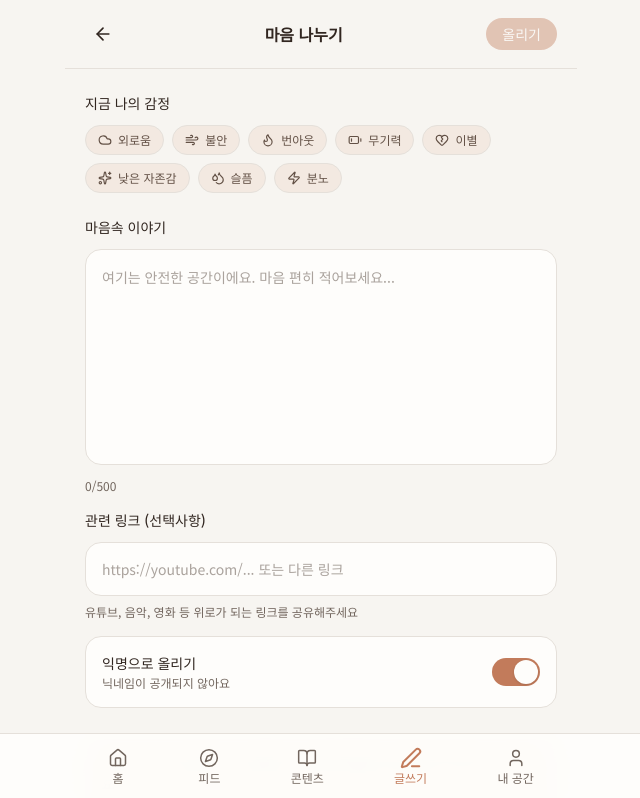
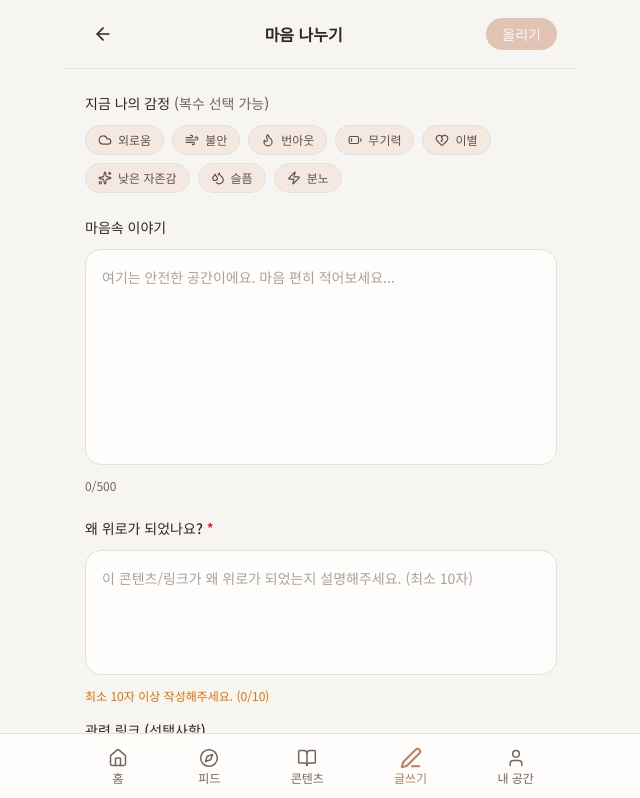
Before and after one commit to infofiKk-source/-, a Next.js app: page /post/new in a window 1280 px wide. Shown: the top 798 px of the page, without its empty margins (319-959 px from the left). Built offline with nearby package versions, Linux system fonts and the light colour scheme; no server answers.

Commit message:
글쓰기 페이지 개선: whyItComforted 필드 추가, 링크 미리보기, 감정 태그 복수 선택

```diff
--- a/components/post-form.tsx
+++ b/components/post-form.tsx
@@ -10,15 +10,18 @@ import { EmotionTag } from "@/components/emotion-tag"
 import { containsBlockedWords } from "@/lib/utils"
 import { signInAnonymouslyUser, getCurrentUser } from "@/lib/firebase/auth"
 import { createPost } from "@/lib/firebase/posts"
+import { LinkPreviewCard } from "@/components/link-preview-card"
 
 export function PostForm() {
   const router = useRouter()
-  const [selectedMood, setSelectedMood] = useState<Emotion | null>(null)
+  const [selectedMoods, setSelectedMoods] = useState<Emotion[]>([]) // 복수 선택
   const [content, setContent] = useState("")
+  const [whyItComforted, setWhyItComforted] = useState("")
   const [link, setLink] = useState("")
   const [isAnonymous, setIsAnonymous] = useState(true)
   const [submitted, setSubmitted] = useState(false)
   const [hasBlockedWords, setHasBlockedWords] = useState(false)
+  const [hasBlockedWordsInWhy, setHasBlockedWordsInWhy] = useState(false)
   const [isLoading, setIsLoading] = useState(false)
   const [authError, setAuthError] = useState<string | null>(null)
 
@@ -50,9 +53,41 @@ export function PostForm() {
     setHasBlockedWords(containsBlockedWords(newContent))
   }
 
+  const handleWhyItComfortedChange = (e: React.ChangeEvent<HTMLTextAreaElement>) => {
+    const newWhy = e.target.value
+    setWhyItComforted(newWhy)
+    setHasBlockedWordsInWhy(containsBlockedWords(newWhy))
+  }
+
+  const handleMoodToggle = (emotion: Emotion) => {
+    setSelectedMoods((prev) => {
+      if (prev.includes(emotion)) {
+        return prev.filter((m) => m !== emotion)
+      } else {
+        return [...prev, emotion]
+      }
+    })
+  }
+
   const handleSubmit = async () => {
-    if (!selectedMood || !content.trim()) return
-    if (hasBlockedWords) {
+    // 유효성 검사
+    if (selectedMoods.length === 0) {
+      alert("감정 태그를 최소 1개 이상 선택해주세요.")
+      return
+    }
+    if (!content.trim()) {
+      alert("마음속 이야기를 작성해주세요.")
+      return
+    }
+    if (!whyItComforted.trim()) {
+      alert("왜 위로가 되었는지 작성해주세요.")
+      return
+    }
+    if (whyItComforted.trim().length < 10) {
+      alert("왜 위로가 되었는지 최소 10자 이상 작성해주세요.")
+      return
+    }
+    if (hasBlockedWords || hasBlockedWordsInWhy) {
       alert("부적절한 단어가 포함되어 있습니다. 다시 작성해주세요.")
       return
     }
@@ -85,8 +120,9 @@ export function PostForm() {
 
       // Firebase에 글 저장
       await createPost({
-        mood_tags: [selectedMood],
+        mood_tags: selectedMoods,
         body: content.trim(),
+        whyItComforted: whyItComforted.trim(),
         link: link.trim() || undefined, // 링크가 있으면 저장, 없으면 undefined
         user_id: user.uid,
       })
@@ -143,7 +179,15 @@ export function PostForm() {
           <button
             type="button"
             onClick={handleSubmit}
-            disabled={!selectedMood || !content.trim() || hasBlockedWords || isLoading}
+            disabled={
+              selectedMoods.length === 0 ||
+              !content.trim() ||
+              !whyItComforted.trim() ||
+              whyItComforted.trim().length < 10 ||
+              hasBlockedWords ||
+              hasBlockedWordsInWhy ||
+              isLoading
+            }
             className="rounded-full bg-primary px-4 py-1.5 text-sm font-medium text-primary-foreground transition-all disabled:opacity-40"
           >
             {isLoading ? "올리는 중..." : "올리기"}
@@ -154,7 +198,7 @@ export function PostForm() {
       {/* Mood selection */}
       <section className="px-5 pt-6" aria-label="감정 태그 선택">
         <label className="mb-3 block text-sm font-medium text-foreground">
-          지금 나의 감정
+          지금 나의 감정 <span className="text-muted-foreground">(복수 선택 가능)</span>
         </label>
         <div className="flex flex-wrap gap-2">
           {emotions.map((emotion) => (
@@ -163,15 +207,16 @@ export function PostForm() {
               label={emotion.label}
               icon={emotion.icon}
               size="sm"
-              isSelected={selectedMood === emotion.label}
-              onClick={() =>
-                setSelectedMood(
-                  selectedMood === emotion.label ? null : emotion.label
-                )
-              }
+              isSelected={selectedMoods.includes(emotion.label)}
+              onClick={() => handleMoodToggle(emotion.label)}
             />
           ))}
         </div>
+        {selectedMoods.length > 0 && (
+          <p className="mt-2 text-xs text-muted-foreground">
+            {selectedMoods.length}개의 감정이 선택되었습니다.
+          </p>
+        )}
       </section>
 
       {/* Content textarea */}
@@ -198,6 +243,42 @@ export function PostForm() {
         </div>
       </section>
 
+      {/* Why it comforted */}
+      <section className="px-5 pt-6" aria-label="왜 위로가 되었는지">
+        <label className="mb-3 block text-sm font-medium text-foreground">
+          왜 위로가 되었나요? <span className="text-destructive">*</span>
+        </label>
+        <textarea
+          value={whyItComforted}
+          onChange={handleWhyItComfortedChange}
+          placeholder="이 콘텐츠/링크가 왜 위로가 되었는지 설명해주세요. (최소 10자)"
+          maxLength={200}
+          rows={4}
+          className={`w-full resize-none rounded-2xl border bg-card p-4 text-sm leading-relaxed text-card-foreground placeholder:text-muted-foreground/60 focus:outline-none focus:ring-2 ${
+            hasBlockedWordsInWhy
+              ? "border-destructive focus:border-destructive focus:ring-destructive/20"
+              : "border-border focus:border-primary/50 focus:ring-primary/20"
+          }`}
+        />
+        <div className="mt-2 flex items-center justify-between">
+          <span
+            className={`text-xs ${
+              hasBlockedWordsInWhy
+                ? "text-destructive"
+                : whyItComforted.length < 10
+                ? "text-amber-600"
+                : "text-muted-foreground"
+            }`}
+          >
+            {hasBlockedWordsInWhy
+              ? "부적절한 단어가 포함되어 있습니다."
+              : whyItComforted.length < 10
+              ? `최소 10자 이상 작성해주세요. (${whyItComforted.length}/10)`
+              : `${whyItComforted.length}/200`}
+          </span>
+        </div>
+      </section>
+
       {/* Link input */}
       <section className="px-5 pt-4" aria-label="관련 링크">
         <label className="mb-3 block text-sm font-medium text-foreground">
@@ -213,6 +294,12 @@ export function PostForm() {
         <p className="mt-2 text-xs text-muted-foreground">
           유튜브, 음악, 영화 등 위로가 되는 링크를 공유해주세요
         </p>
+        {/* Link Preview */}
+        {link.trim() && (
+          <div className="mt-3">
+            <LinkPreviewCard url={link.trim()} />
+          </div>
+        )}
       </section>
 
       {/* Anonymous toggle */}
--- a/lib/firebase/posts.ts
+++ b/lib/firebase/posts.ts
@@ -6,6 +6,7 @@ export interface Post {
   id?: string
   mood_tags: Emotion[]
   body: string
+  whyItComforted?: string // 왜 위로가 되었는지 (선택사항)
   link?: string // 관련 링크 (선택사항)
   created_at: Timestamp | Date
   reactions_count: number
```
